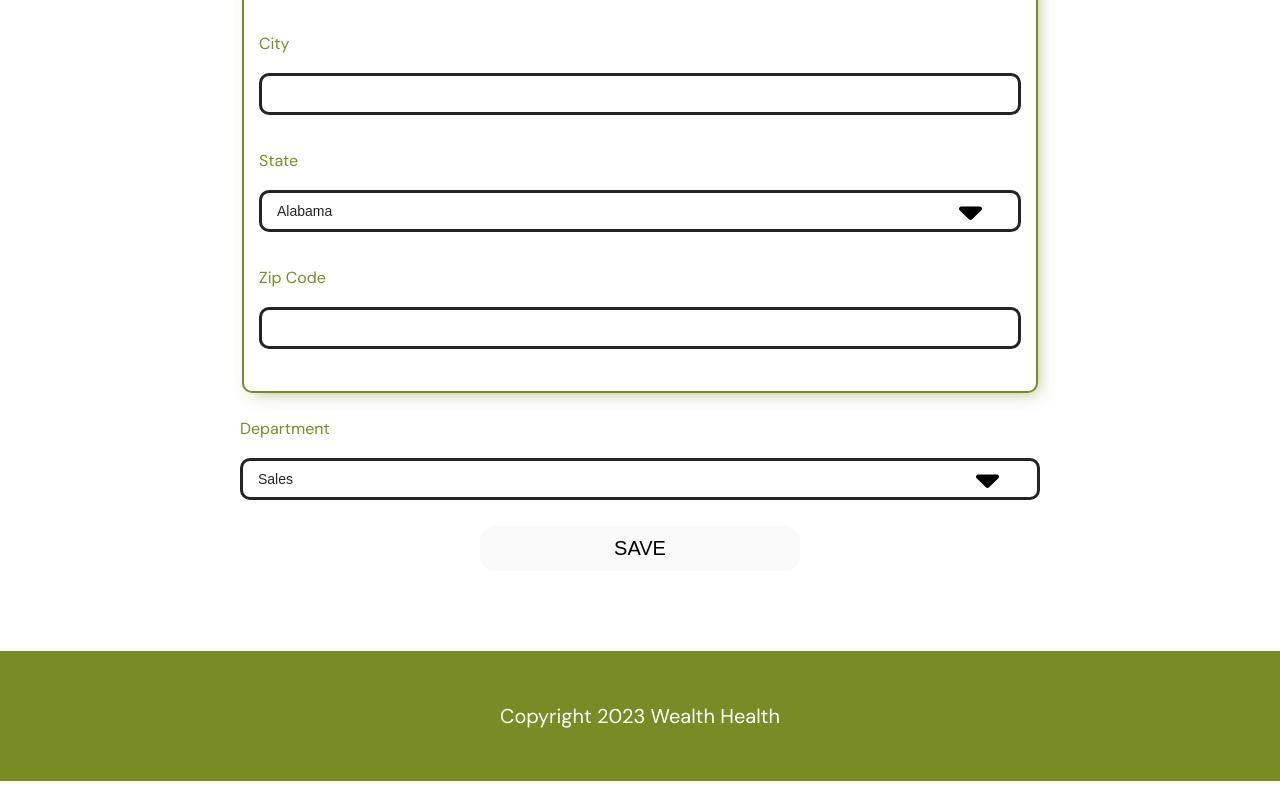
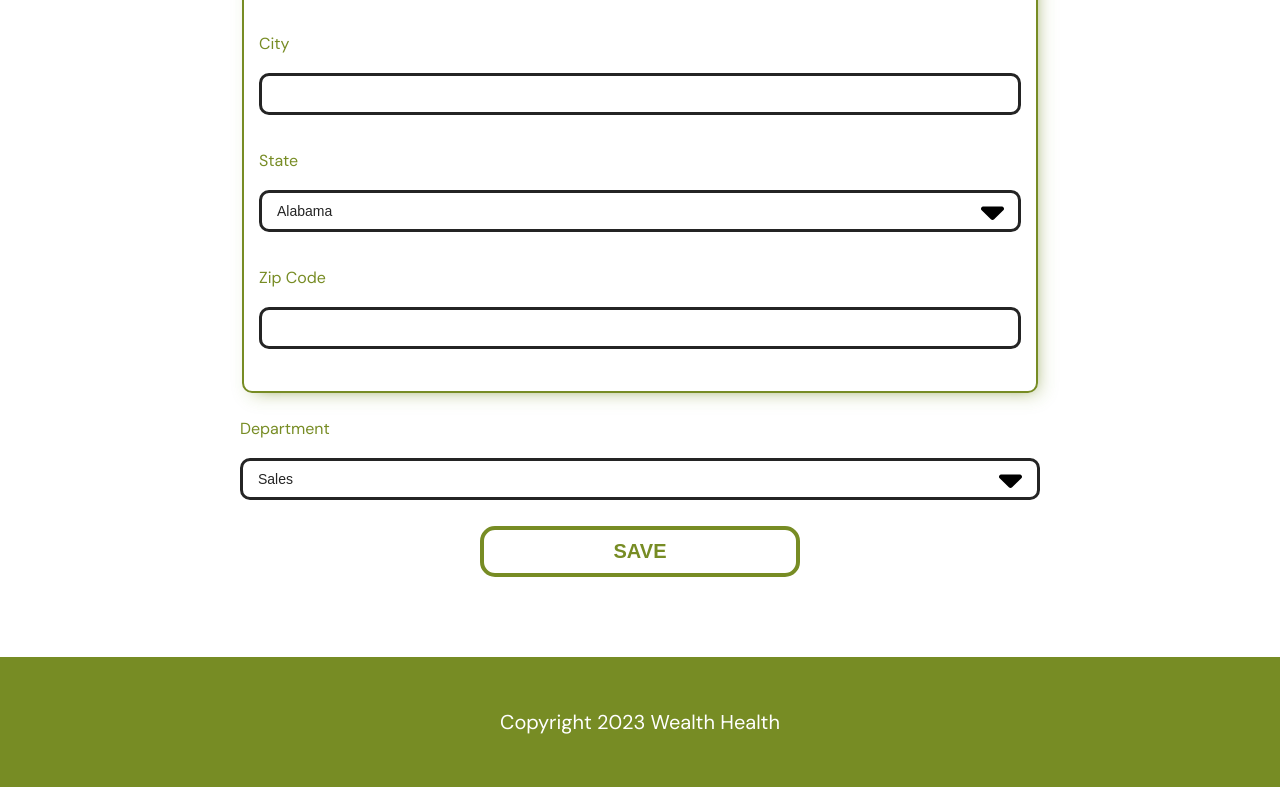
Before and after one commit to fvnny-code/HRNet, a React (Vite) app: page /home in a window 1280 px wide. Shown: the part 928-1715 px from the top of the page. Built offline with nearby package versions, Linux system fonts and the light colour scheme.

Commit message:
customizing submit button

```diff
--- a/src/components/form/form.css
+++ b/src/components/form/form.css
@@ -28,7 +28,7 @@ select{
     appearance: none;
     background-image: url('../../assets/caret-down-solid.svg');
     background-repeat: no-repeat;
-    background-position: 95% 0;
+    background-position: 98% 0;
 
 }
 
--- a/src/index.css
+++ b/src/index.css
@@ -94,17 +94,20 @@ h2 {
 
 button {
   border-radius: 15px;
-  border: 1px solid transparent;
+  border: 4px solid var(--green-highlight);
   padding: 0.5em 1.2em;
   margin: 1rem auto;
   width: 40%;
   font-size: 1em;
-  background-color: var(--red-highlight);
+  font-weight: 600;
+  background-color: transparent;
+  color: var(--green-highlight);
   cursor: pointer;
   transition: background-color 0.25s;
 }
 button:hover {
   background-color: var(--red-hover);
+  color: var(--white);
 }
 button:focus,
 button:focus-visible {
@@ -134,7 +137,7 @@ button:focus-visible {
 }
 /* spining logo end */
 
-@media (prefers-color-scheme: light) {
+/* @media (prefers-color-scheme: light) {
   :root {
     color: #213547;
     background-color: #ffffff;
@@ -145,4 +148,4 @@ button:focus-visible {
   button {
     background-color: #f9f9f9;
   }
-}
+} */
```
